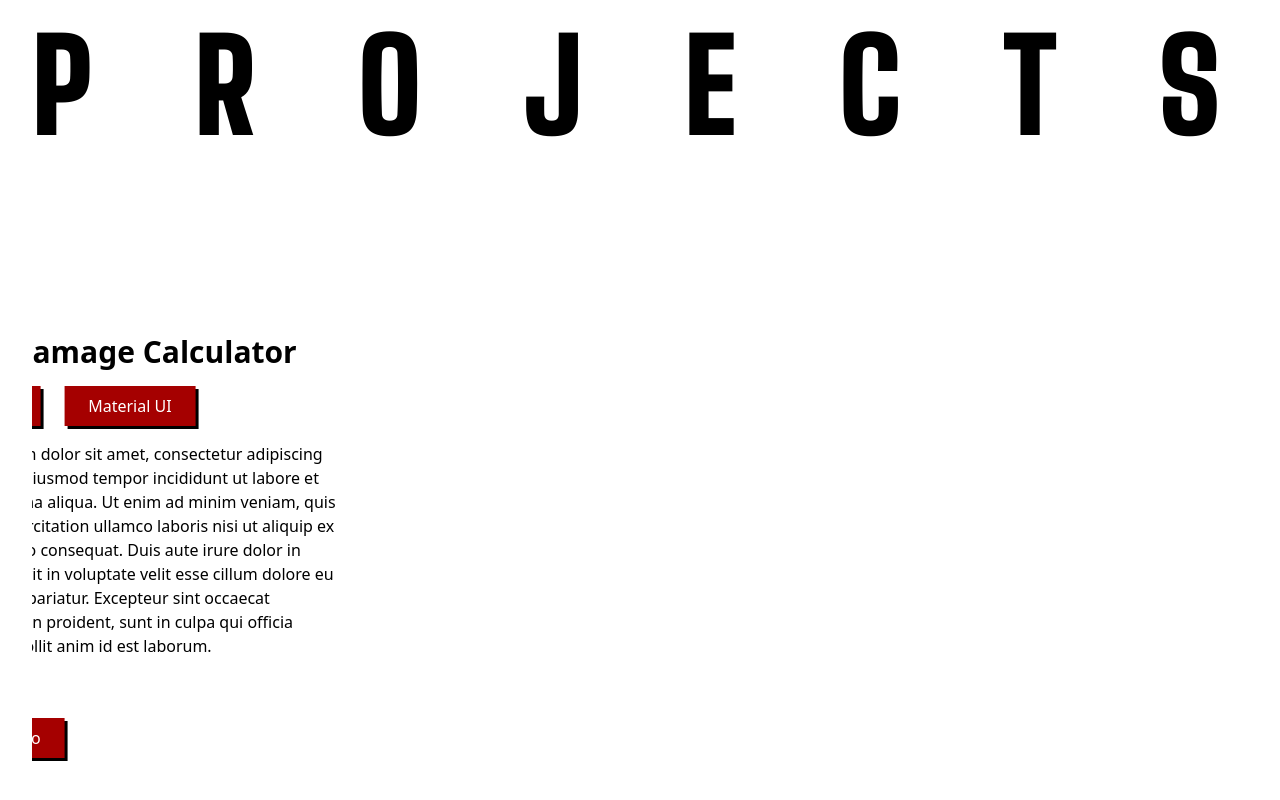
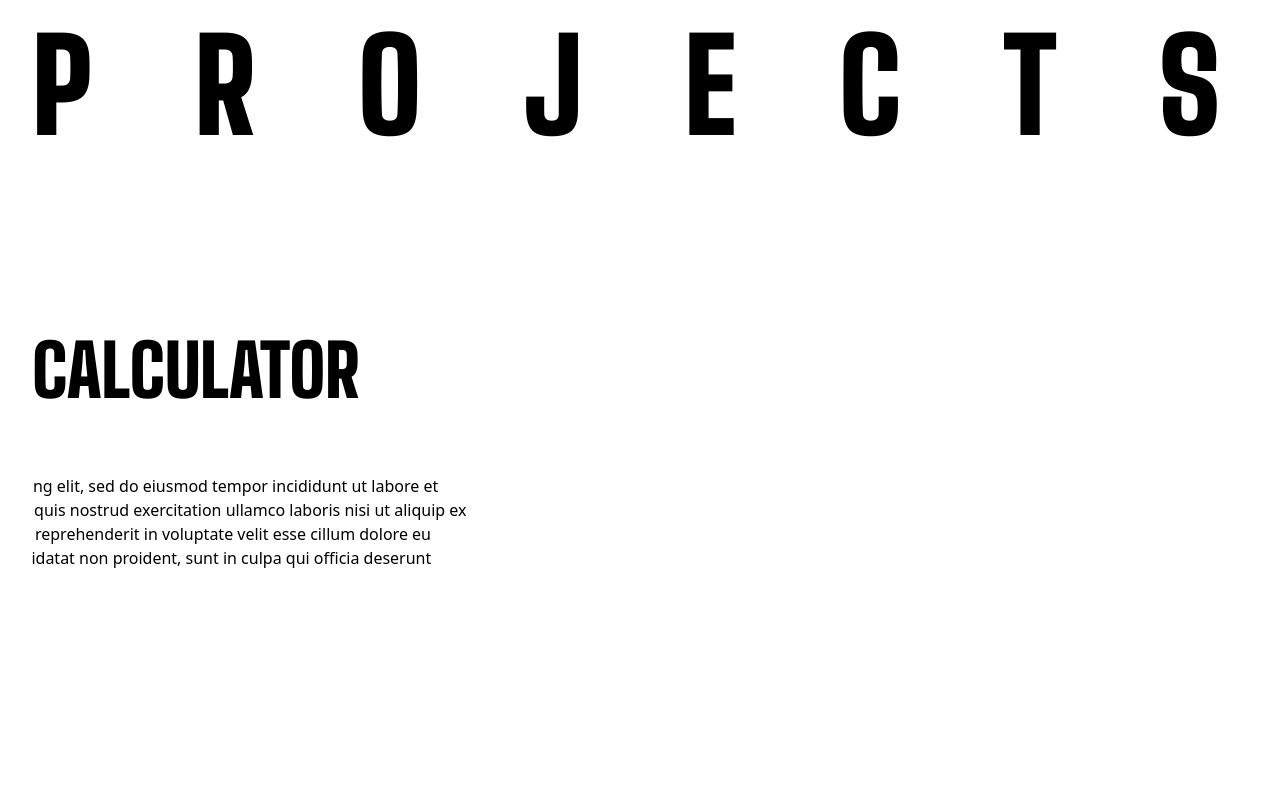
Before and after one commit to ejaysrngy/portfolio-nextjs, a Next.js app: page /main in a window 1280 px wide. Shown: the part 1602-2402 px from the top of the page. Built offline with nearby package versions, Linux system fonts and the light colour scheme.

Commit message:
Feat: Add Styling to Cards

```diff
--- a/src/app/main/About/index.tsx
+++ b/src/app/main/About/index.tsx
@@ -7,7 +7,7 @@ export default function About() {
   return (
     <div id="about" className="flex w-full px-4 pt-10 pb-8 gap-4 justify-evenly">
       <div className="w-[20%] flex justify-center items-center rotate-[270deg]">
-        <div className="flex font-bigshoulders text-[16em]">
+        <div className="flex font-bigshoulders text-[20rem]">
           ABOUT
         </div>{" "}
       </div>
--- a/src/app/main/Projects/Cards/index.tsx
+++ b/src/app/main/Projects/Cards/index.tsx
@@ -13,30 +13,30 @@ interface ProjectCardsType {
 function ProjectCards(props: ProjectCardsType) {
   const { project } = props;
   return (
-    <div className="border-1 border-solid p-4 flex">
+    <div className="p-4 flex gap-4">
       <div
         className="mx-4 h-[27rem] w-[27rem] bg-cover bg-center"
         style={{ backgroundImage: `url(${project.image.src})` }}
       />
-      <div className="flex flex-col justify-start gap-4">
-        <div className="font-poppins font-bold text-3xl">{project.name}</div>
-        <div className="flex gap-6">
+      <div className="flex flex-col justify-between gap-4 w-[50em]">
+        <div className="font-bigshoulders font-black text-7xl">{project.name.toUpperCase()}</div>
+        <div className="flex gap-4">
           {project.techStack.map((tech, index) => {
             return (
-              <button className="px-6 py-2 font-medium bg-red-accents text-white w-fit transition-all shadow-[3px_3px_0px_black] hover:shadow-none hover:translate-x-[3px] hover:translate-y-[3px] cursor-default">
-                {tech}
-              </button>
+              <span className="font-helvetica font-black tracking-wide text-black px-4 py-2 text-sm cursor-default border-[1px] border-solid border-black border-t-0 border-b-0">
+                {tech.toUpperCase()}
+              </span>
             );
           })}
         </div>
-        <div className="font-poppins w-[25em]">{project.description}</div>
-        <div className="flex flex-col gap-1">
-          <a href={project.links.repo}>
+        <div className="font-poppins flex-[4]">{project.description}</div>
+        <div className="flex gap-4">
+          <a href={project.links.repo} className="inline w-fit">
             <button className="px-6 py-2 font-medium bg-red-accents text-white w-fit transition-all shadow-[3px_3px_0px_black] hover:shadow-none hover:translate-x-[3px] hover:translate-y-[3px]">
               Code
             </button>
           </a>
-          <a href={project.links.demo}>
+          <a href={project.links.demo} className="inline w-fit cursor-pointer">
             <button className="px-6 py-2 font-medium bg-red-accents text-white w-fit transition-all shadow-[3px_3px_0px_black] hover:shadow-none hover:translate-x-[3px] hover:translate-y-[3px]">
               Live Demo
             </button>
--- a/src/app/main/Projects/index.tsx
+++ b/src/app/main/Projects/index.tsx
@@ -11,7 +11,7 @@ function Projects() {
     target: targetRef,
   });
 
-  const x = useTransform(scrollYProgress, [0, 1], ["1%", "-95%"]);
+  const x = useTransform(scrollYProgress, [0, 1], ["0%", "-95%"]);
 
   return (
     <div id="projects" className="flex flex-col p-8">
@@ -22,7 +22,7 @@ function Projects() {
       <section ref={targetRef} className="relative h-[300vh]">
         {/* individual projects */}
         <div className="sticky top-0 flex h-screen items-center overflow-hidden">
-          <motion.div style={{ x }} className="flex gap-[25em]">
+          <motion.div style={{ x }} className="flex gap-[31em]">
             {PROJECTS.map((project, index) => {
               return <ProjectCards project={project} key={index} />;
             })}
```
